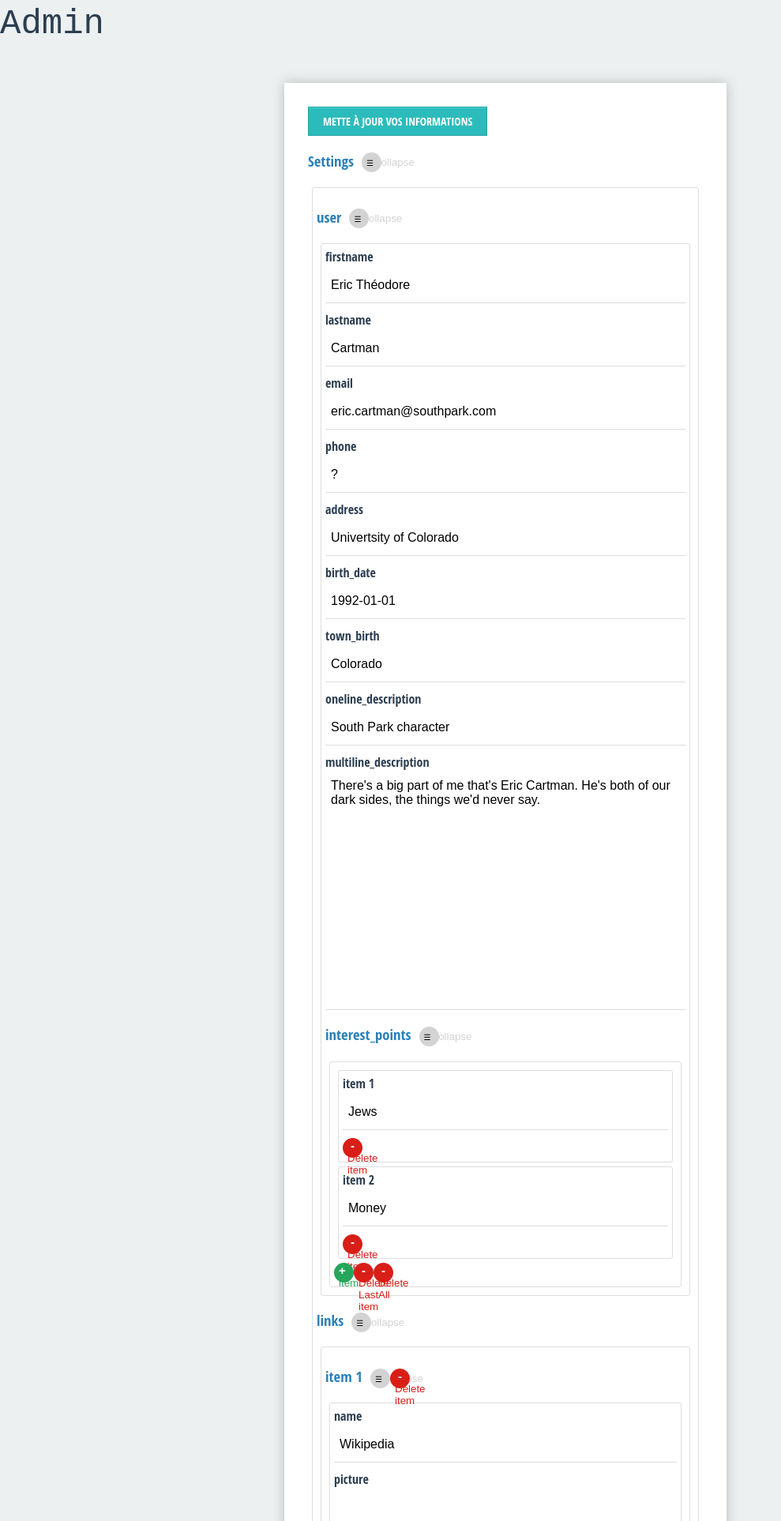
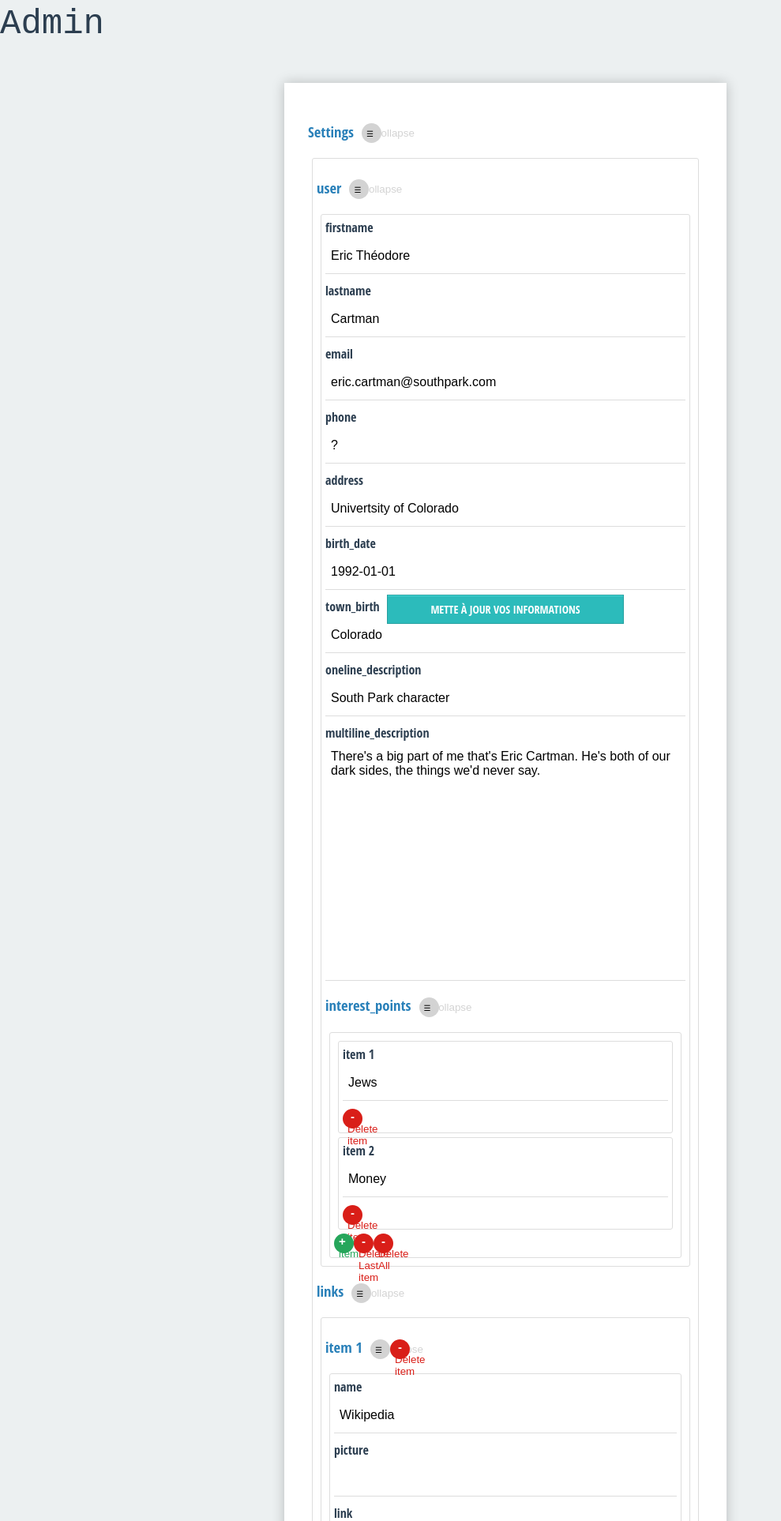
Before and after one commit to madeindjs/build_my_cv, a PHP site: template src/templates/admin.phtml in a window 1280 px wide. Shown: the top 1926 px of the page at 79% size, without its empty margins (0-989 px from the left). Run offline with PHP 8.4, Linux system fonts and the light colour scheme; the template is opened without the code that fills it, so the values that code supplies are empty.

Commit message:
update CSS to apply it on signin form

```diff
--- a/src/public/css/form.css
+++ b/src/public/css/form.css
@@ -22,28 +22,32 @@ button.json-editor-btn-delete:before{font-size: 15px;color: white; content: "-";
 label{}
 
 /* FORM STYLE from https://www.sanwebe.com/2014/08/css-html-forms-designs */
-#editor_holder{font-family: 'Open Sans Condensed', arial, sans;width: 500px;padding: 30px;background: #FFFFFF;margin: 50px auto;
+form{font-family: 'Open Sans Condensed', arial, sans;width: 500px;padding: 30px;background: #FFFFFF;margin: 50px auto;
      box-shadow: 0px 0px 15px rgba(0, 0, 0, 0.22);-moz-box-shadow: 0px 0px 15px rgba(0, 0, 0, 0.22);-webkit-box-shadow:  0px 0px 15px rgba(0, 0, 0, 0.22);}
-#editor_holder h2{background: #4D4D4D;text-transform: uppercase;font-family: 'Open Sans Condensed', sans-serif;color: #797979;
+form h2{background: #4D4D4D;text-transform: uppercase;font-family: 'Open Sans Condensed', sans-serif;color: #797979;
      font-size: 18px;font-weight: 100;padding: 20px;margin: -30px -30px 30px -30px;}
-#editor_holder input[type="text"],
-#editor_holder input[type="date"],
-#editor_holder input[type="datetime"],
-#editor_holder input[type="email"],
-#editor_holder input[type="number"],
-#editor_holder input[type="search"],
-#editor_holder input[type="time"],
-#editor_holder input[type="tel"],
-#editor_holder input[type="url"],
-#editor_holder input[type="password"],
-#editor_holder textarea,
-#editor_holder select {box-sizing: border-box;-webkit-box-sizing: border-box;-moz-box-sizing: border-box;
+
+form input[type="text"],
+form input[type="date"],
+form input[type="datetime"],
+form input[type="email"],
+form input[type="number"],
+form input[type="search"],
+form input[type="time"],
+form input[type="tel"],
+form input[type="url"],
+form input[type="password"],
+form textarea,
+form select
+{box-sizing: border-box;-webkit-box-sizing: border-box;-moz-box-sizing: border-box;
      outline: none;display: block;width: 100%;padding: 7px;border: none;border-bottom: 1px solid #ddd;
      background: transparent;margin-bottom: 10px;font: 16px Arial, Helvetica, sans-serif;height: 45px;}
-#editor_holder textarea{resize:none;overflow: hidden;}
-#editor_holder input[type="button"],
-#editor_holder input[type="submit"]{-moz-box-shadow: inset 0px 1px 0px 0px #45D6D6;-webkit-box-shadow: inset 0px 1px 0px 0px #45D6D6;box-shadow: inset 0px 1px 0px 0px #45D6D6;
+form textarea{resize:none;overflow: hidden;}
+form input[type="button"],
+form input[type="submit"]{-moz-box-shadow: inset 0px 1px 0px 0px #45D6D6;-webkit-box-shadow: inset 0px 1px 0px 0px #45D6D6;box-shadow: inset 0px 1px 0px 0px #45D6D6;
      background-color: #2CBBBB;border: 1px solid #27A0A0;display: inline-block;cursor: pointer;color: #FFFFFF;
      font-family: 'Open Sans Condensed', sans-serif;font-size: 14px;padding: 8px 18px;text-decoration: none;text-transform: uppercase;}
-#editor_holder input[type="button"]:hover,
-#editor_holder input[type="submit"]:hover {background:linear-gradient(to bottom, #34CACA 5%, #30C9C9 100%);background-color:#34CACA;}
+form input[type="button"]:hover,
+form input[type="submit"]:hover {background:linear-gradient(to bottom, #34CACA 5%, #30C9C9 100%);background-color:#34CACA;}
+
+#editor_holder > #submit {position: fixed; bottom: 10px ;left: 50%; width: 300px;margin-left: -150px;z-index: 99 !important;}
--- a/src/public/css/stylesheet.css
+++ b/src/public/css/stylesheet.css
@@ -57,6 +57,9 @@ div.langage{height:100px;width: 300px;vertical-align:top;display: inline-block;}
     #left_panel ul{list-style: none; padding: 0}
         #left_panel ul li{font-size: small;}
             #left_panel ul progress{}
+
+/* flash message */
+div.flash{display: block; padding:10px; margin-bottom: 10px;background-color: lightcoral; border: 2px dashed darkred}
 
 /*mobile*/
 @media only screen and (max-width: 768px) {
```
Also changed, not shown: src/templates/admin_signin.phtml (+6 -6 lines).
